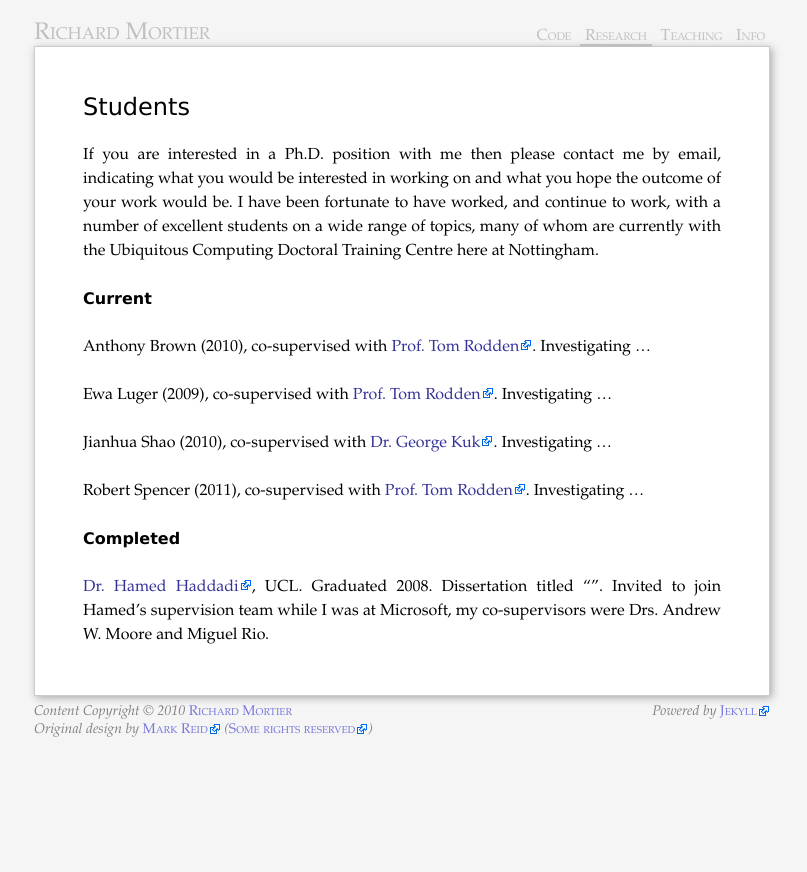
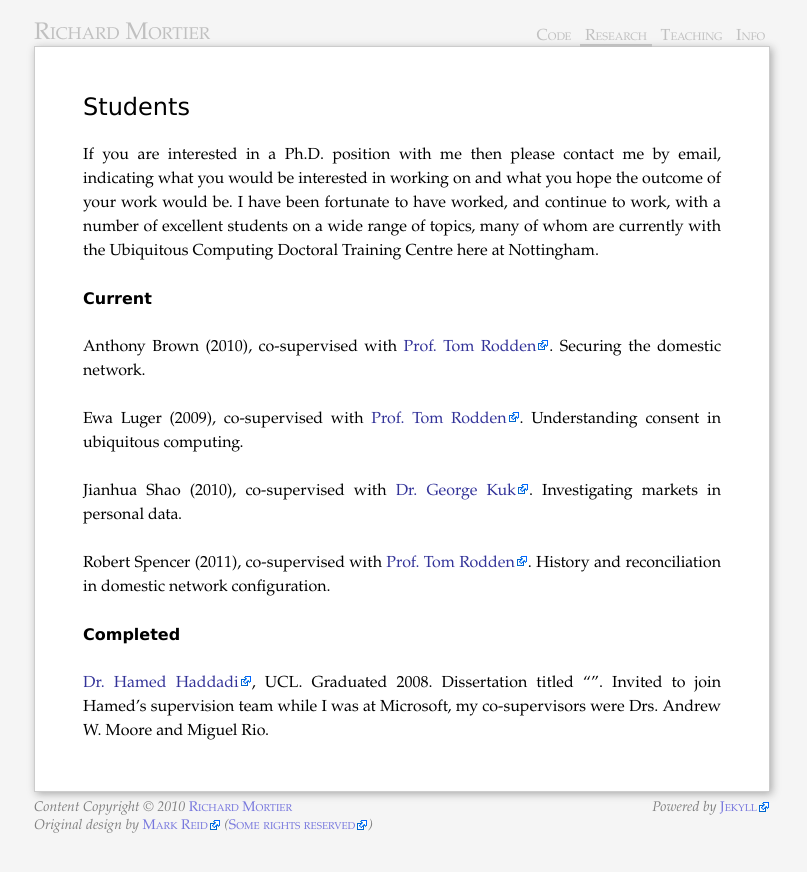
Before and after one commit to mor1/mort-www, a Jekyll site: the page built from research/students/index.md, in a window 1280 px wide. Shown: the top 872 px of the page, without its empty margins (238-1045 px from the left). Built offline with Jekyll 4.4.1, drawn with Linux system fonts in a browser that asks for light colours; Markdown is read by kramdown in place of the engine named in the settings.

Commit message:
[students] add sketches of phds' work

```diff
--- a/research/students/index.md
+++ b/research/students/index.md
@@ -19,16 +19,16 @@ Current
 -------
 
 Anthony Brown (2010), co-supervised with [Prof. Tom Rodden][tom].
-Investigating ...
+Securing the domestic network.
 
-Ewa Luger (2009), co-supervised with [Prof. Tom Rodden][tom]. Investigating
-...
+Ewa Luger (2009), co-supervised with [Prof. Tom Rodden][tom].
+Understanding consent in ubiquitous computing.
 
 Jianhua Shao (2010), co-supervised with [Dr. George Kuk][george].
-Investigating ...
+Investigating markets in personal data.
 
 Robert Spencer (2011), co-supervised with [Prof. Tom Rodden][tom].
-Investigating ...
+History and reconciliation in domestic network configuration.
 
 [tom]: http://www.cs.nott.ac.uk/~tar/
 [george]: http://nottingham.ac.uk/
```
